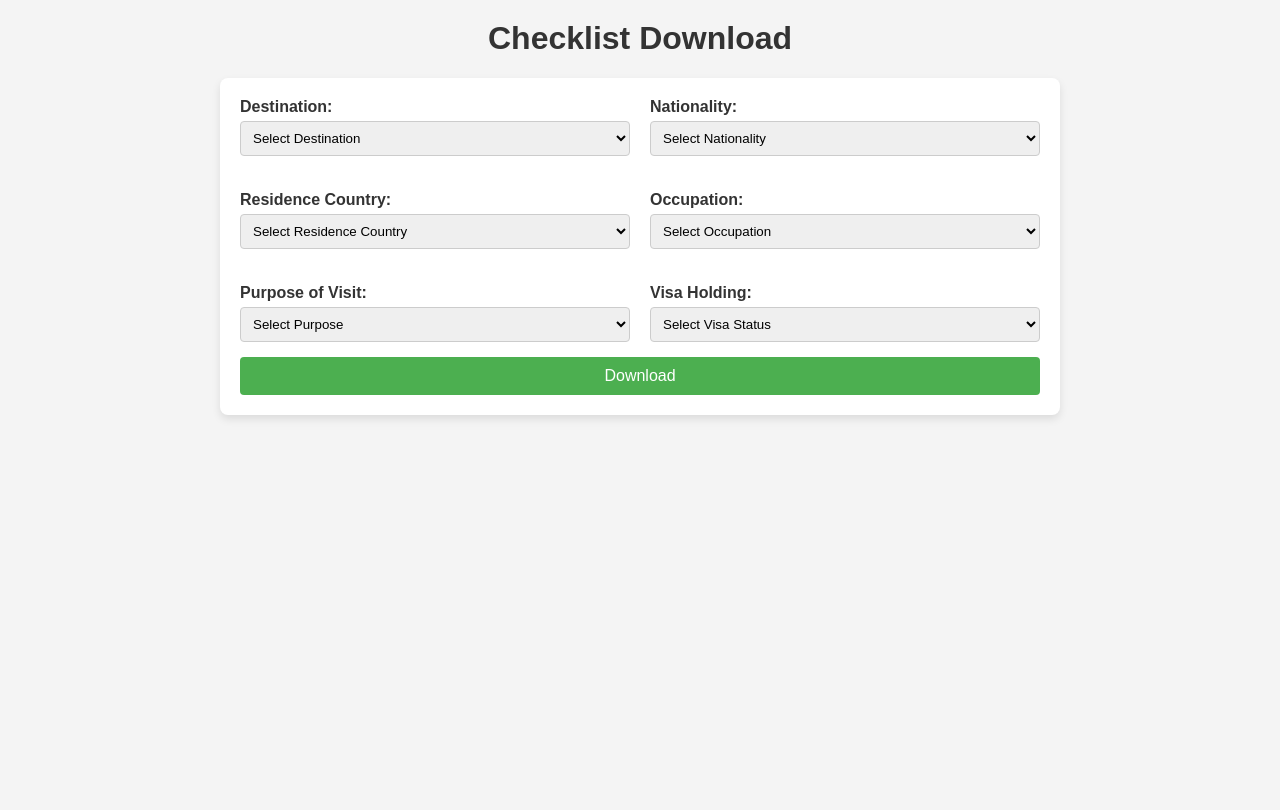
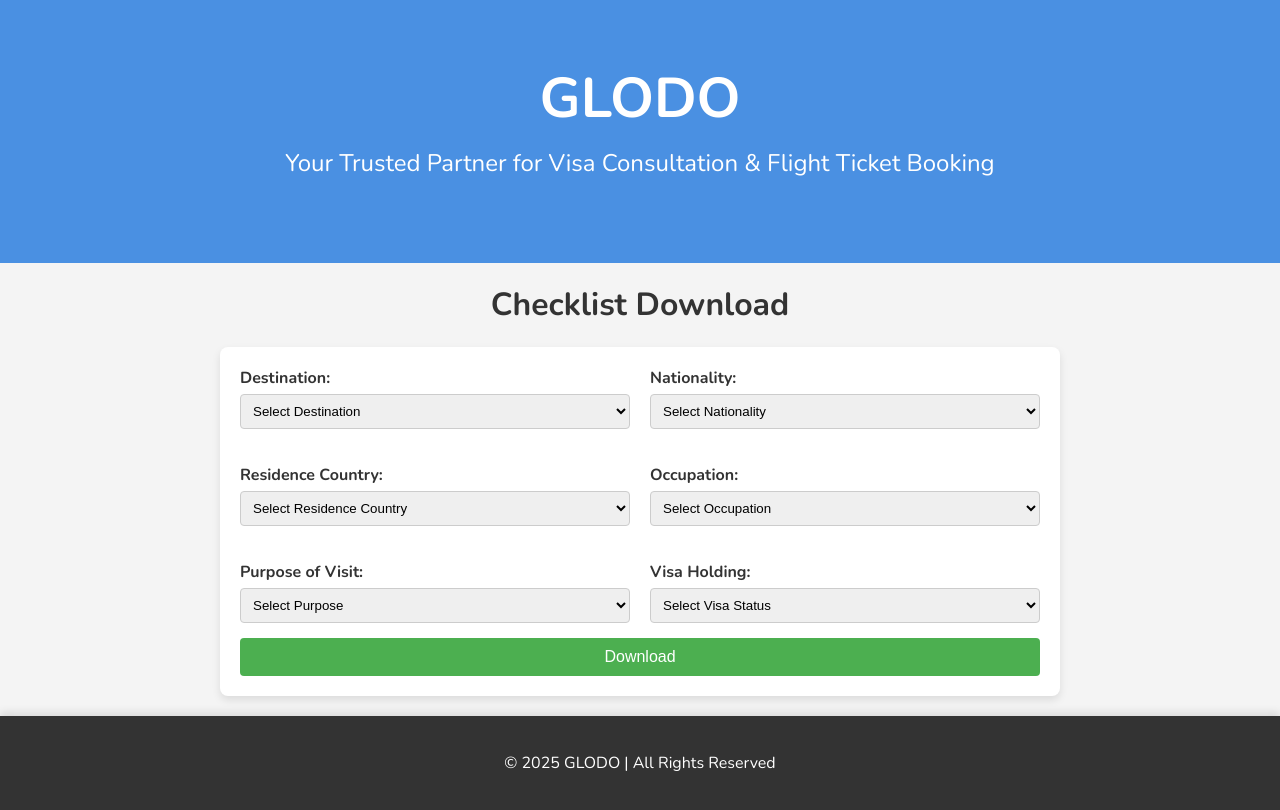
Before and after one commit to glodo-visa/check, a plain HTML site: page index.html in a window 1280 px wide. Drawn offline with nearby package versions, Linux system fonts and the light colour scheme; no server answers.

Commit message:
Update index.html

```diff
--- a/index.html
+++ b/index.html
@@ -4,13 +4,42 @@
 <meta charset="UTF-8">
 <meta name="viewport" content="width=device-width, initial-scale=1.0">
 <title>Checklist Download</title>
+<link href="https://fonts.googleapis.com/css2?family=Nunito:wght@400;700&family=Roboto:wght@400;700&display=swap" rel="stylesheet">
 <style>
+/* Combined CSS from both pages */
 body {
-font-family: Arial, sans-serif;
+    font-family: 'Nunito', 'Roboto', sans-serif;
     margin: 0;
     padding: 0;
     background-color: #f4f4f4;
     color: #333;
+}
+
+header {
+    background: #4A90E2;
+    color: white;
+    text-align: center;
+    padding: 60px 20px;
+    position: relative;
+}
+
+header h1 {
+    margin: 0;
+    font-size: 3.5rem;
+}
+
+header p {
+    font-size: 1.5rem;
+    font-weight: 400;
+    margin-top: 10px;
+}
+
+footer {
+    background: #333;
+    color: white;
+    text-align: center;
+    padding: 20px 0;
+    box-shadow: 0 -4px 8px rgba(0, 0, 0, 0.1);
 }
 
 h1 {
@@ -199,6 +228,13 @@ populateDropdowns();
 </script>
 </head>
 <body>
+
+<!-- Header -->
+<header>
+    <h1>GLODO</h1>
+    <p>Your Trusted Partner for Visa Consultation & Flight Ticket Booking</p>
+</header>
+
 <h1>Checklist Download</h1>
 <form onsubmit="event.preventDefault(); showDownloadLink();">
 <div class="two-column-form">
@@ -247,5 +283,11 @@ populateDropdowns();
 <div id="noChecklistMessage" style="display:none; color: red; font-weight: bold;">
 No checklist file found for the selected criteria.
 </div>
+
+<!-- Footer -->
+<footer>
+    <p>&copy; 2025 GLODO | All Rights Reserved</p>
+</footer>
+
 </body>
 </html>
```
Lines whose indentation alone changed are shown as unchanged.
